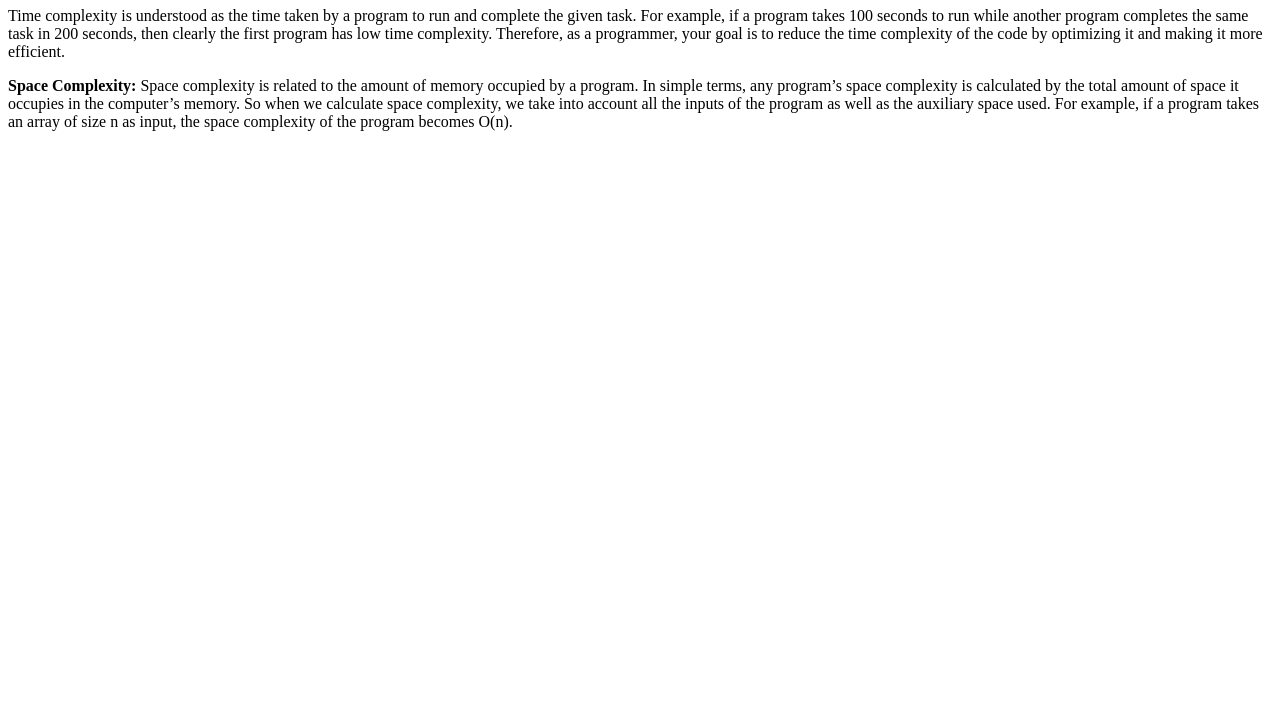
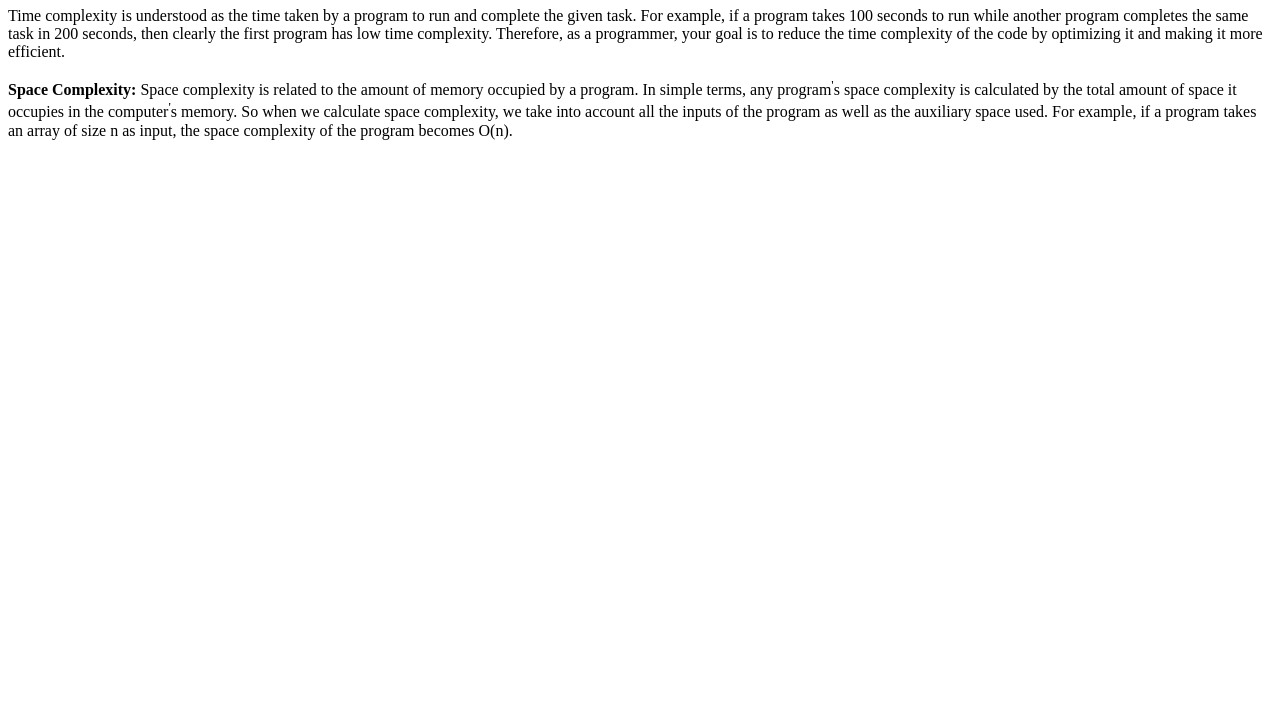
Before and after one commit to acciojob/time-and-space-complexity-harinath-2022D, a website: page main.html in a window 1280 px wide. Shown: the part 73-800 px from the top of the page. Drawn offline with Linux system fonts and the light colour scheme.

Commit message:
created a submission

```diff
--- a/main.html
+++ b/main.html
@@ -10,7 +10,7 @@
 	<!-- the entire body must be written by student -->
 	<h1>Time and Space Complexity</h1>
 	<p>Time complexity is understood as the time taken by a program to run and complete the given task. For example, if a program takes 100 seconds to run while another program completes the same task in 200 seconds, then clearly the first program has low time complexity. Therefore, as a programmer, your goal is to reduce the time complexity of the code by optimizing it and making it more efficient.</p>
-	<p><b>Space Complexity:</b> Space complexity is related to the amount of memory occupied by a program. In simple terms, any program’s space complexity is calculated by the total amount of space it occupies in the computer’s memory. So when we calculate space complexity, we take into account all the inputs of the program as well as the auxiliary space used. For example, if a program takes an array of size n as input, the space complexity of the program becomes O(n).</p>
+	<p><b>Space Complexity:</b> Space complexity is related to the amount of memory occupied by a program. In simple terms, any program<sup>'</sup>s space complexity is calculated by the total amount of space it occupies in the computer<sup>'</sup>s memory. So when we calculate space complexity, we take into account all the inputs of the program as well as the auxiliary space used. For example, if a program takes an array of size n as input, the space complexity of the program becomes O(n).</p>
 	<script type="text/javascript" src="./script.js">
 </script>
 
```
